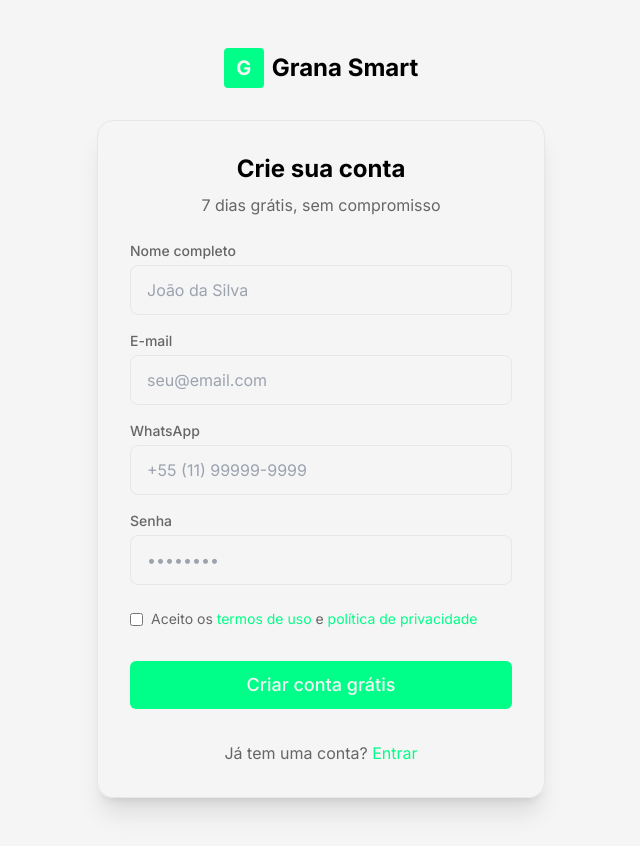
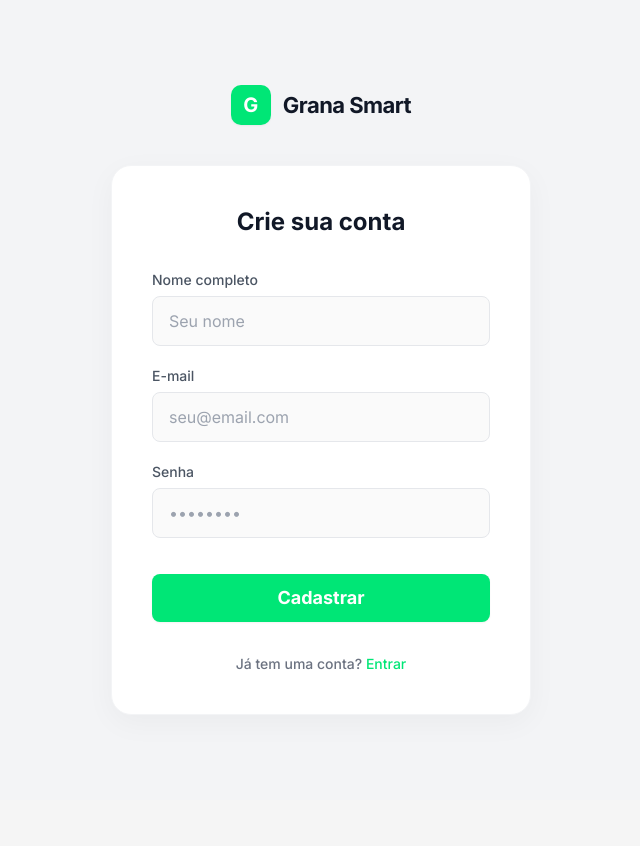
Before and after one commit to andrewsmorais/Dim-DIm-, a Next.js app: page /cadastro in a window 1280 px wide. Shown: the whole page, without its empty margins (319-959 px from the left). After the commit the page ends 800 px from the top, so only its background shows below. Built offline with nearby package versions, Linux system fonts and the light colour scheme.

Commit message:
style: update login and register pages to match new design

```diff
--- a/src/app/cadastro/page.tsx
+++ b/src/app/cadastro/page.tsx
@@ -1,66 +1,58 @@
 import Link from "next/link";
-import { Button } from "@/components/ui/button";
 
 export default function CadastroPage() {
   return (
-    <div className="min-h-screen flex flex-col items-center justify-center bg-background p-6 py-12">
-      <Link href="/" className="flex items-center gap-2 mb-8">
-        <div className="w-10 h-10 rounded bg-primary flex items-center justify-center text-background font-bold text-xl">G</div>
-        <span className="font-bold text-2xl text-text">Grana Smart</span>
+    <div className="min-h-screen flex flex-col items-center justify-center bg-[#F3F4F6] p-6 font-sans">
+      <Link href="/" className="flex items-center gap-3 mb-10">
+        <div className="w-10 h-10 rounded-[10px] bg-[#00E676] flex items-center justify-center text-white font-bold text-xl shadow-sm">
+          G
+        </div>
+        <span className="font-bold text-[22px] text-gray-900 tracking-tight">Grana Smart</span>
       </Link>
 
-      <div className="w-full max-w-md bg-surface border border-surface-light p-8 rounded-2xl shadow-xl">
-        <h1 className="text-2xl font-bold mb-2 text-center">Crie sua conta</h1>
-        <p className="text-center text-text-secondary mb-6">7 dias grátis, sem compromisso</p>
+      <div className="w-full max-w-[420px] bg-white border border-gray-100 p-8 sm:p-10 rounded-[20px] shadow-[0_8px_30px_rgb(0,0,0,0.04)]">
+        <h1 className="text-2xl font-bold mb-8 text-center text-gray-900">Crie sua conta</h1>
 
-        <form className="space-y-4">
+        <form className="space-y-5">
           <div>
-            <label className="block text-sm font-medium text-text-secondary mb-1">Nome completo</label>
+            <label className="block text-sm font-medium text-gray-600 mb-1.5">Nome completo</label>
             <input
               type="text"
-              className="w-full bg-background border border-surface-light rounded-lg px-4 py-3 text-text focus:outline-none focus:border-primary transition-colors"
-              placeholder="João da Silva"
+              className="w-full bg-[#FAFAFA] border border-gray-200 rounded-lg px-4 py-3 text-gray-900 placeholder:text-gray-400 focus:outline-none focus:border-[#00E676] focus:ring-1 focus:ring-[#00E676] transition-colors"
+              placeholder="Seu nome"
             />
           </div>
           <div>
-            <label className="block text-sm font-medium text-text-secondary mb-1">E-mail</label>
+            <label className="block text-sm font-medium text-gray-600 mb-1.5">E-mail</label>
             <input
               type="email"
-              className="w-full bg-background border border-surface-light rounded-lg px-4 py-3 text-text focus:outline-none focus:border-primary transition-colors"
+              className="w-full bg-[#FAFAFA] border border-gray-200 rounded-lg px-4 py-3 text-gray-900 placeholder:text-gray-400 focus:outline-none focus:border-[#00E676] focus:ring-1 focus:ring-[#00E676] transition-colors"
               placeholder="seu@email.com"
             />
           </div>
           <div>
-            <label className="block text-sm font-medium text-text-secondary mb-1">WhatsApp</label>
-            <input
-              type="tel"
-              className="w-full bg-background border border-surface-light rounded-lg px-4 py-3 text-text focus:outline-none focus:border-primary transition-colors"
-              placeholder="+55 (11) 99999-9999"
-            />
-          </div>
-          <div>
-            <label className="block text-sm font-medium text-text-secondary mb-1">Senha</label>
+            <label className="block text-sm font-medium text-gray-600 mb-1.5">Senha</label>
             <input
               type="password"
-              className="w-full bg-background border border-surface-light rounded-lg px-4 py-3 text-text focus:outline-none focus:border-primary transition-colors"
+              className="w-full bg-[#FAFAFA] border border-gray-200 rounded-lg px-4 py-3 text-gray-900 placeholder:text-gray-400 focus:outline-none focus:border-[#00E676] focus:ring-1 focus:ring-[#00E676] transition-colors"
               placeholder="••••••••"
             />
           </div>
 
-          <div className="flex items-start gap-2 py-2">
-            <input type="checkbox" id="termos" className="mt-1" />
-            <label htmlFor="termos" className="text-sm text-text-secondary">
-              Aceito os <Link href="#" className="text-primary hover:underline">termos de uso</Link> e <Link href="#" className="text-primary hover:underline">política de privacidade</Link>
-            </label>
+          <div className="pt-4">
+            <Link href="/dashboard" className="block w-full">
+              <button
+                type="button"
+                className="w-full h-12 bg-[#00E676] hover:bg-[#00C853] text-white font-bold text-lg rounded-lg transition-colors shadow-sm"
+              >
+                Cadastrar
+              </button>
+            </Link>
           </div>
-
-          <Link href="/dashboard" className="block pt-2">
-            <Button className="w-full h-12 text-lg">Criar conta grátis</Button>
-          </Link>
         </form>
 
-        <div className="mt-8 text-center text-text-secondary">
-          Já tem uma conta? <Link href="/login" className="text-primary hover:underline">Entrar</Link>
+        <div className="mt-8 text-center text-sm font-medium text-gray-500">
+          Já tem uma conta? <Link href="/login" className="text-[#00E676] hover:underline">Entrar</Link>
         </div>
       </div>
     </div>
--- a/src/app/login/page.tsx
+++ b/src/app/login/page.tsx
@@ -3,44 +3,53 @@ import { Button } from "@/components/ui/button";
 
 export default function LoginPage() {
   return (
-    <div className="min-h-screen flex flex-col items-center justify-center bg-background p-6">
-      <Link href="/" className="flex items-center gap-2 mb-10">
-        <div className="w-10 h-10 rounded bg-primary flex items-center justify-center text-background font-bold text-xl">G</div>
-        <span className="font-bold text-2xl text-text">Grana Smart</span>
+    <div className="min-h-screen flex flex-col items-center justify-center bg-[#F3F4F6] p-6 font-sans">
+      <Link href="/" className="flex items-center gap-3 mb-10">
+        <div className="w-10 h-10 rounded-[10px] bg-[#00E676] flex items-center justify-center text-white font-bold text-xl shadow-sm">
+          G
+        </div>
+        <span className="font-bold text-[22px] text-gray-900 tracking-tight">Grana Smart</span>
       </Link>
 
-      <div className="w-full max-w-md bg-surface border border-surface-light p-8 rounded-2xl shadow-xl">
-        <h1 className="text-2xl font-bold mb-6 text-center">Acesse sua conta</h1>
+      <div className="w-full max-w-[420px] bg-white border border-gray-100 p-8 sm:p-10 rounded-[20px] shadow-[0_8px_30px_rgb(0,0,0,0.04)]">
+        <h1 className="text-2xl font-bold mb-8 text-center text-gray-900">Acesse sua conta</h1>
 
-        <form className="space-y-4">
+        <form className="space-y-5">
           <div>
-            <label className="block text-sm font-medium text-text-secondary mb-1">E-mail</label>
+            <label className="block text-sm font-medium text-gray-600 mb-1.5">E-mail</label>
             <input
               type="email"
-              className="w-full bg-background border border-surface-light rounded-lg px-4 py-3 text-text focus:outline-none focus:border-primary transition-colors"
+              className="w-full bg-[#FAFAFA] border border-gray-200 rounded-lg px-4 py-3 text-gray-900 placeholder:text-gray-400 focus:outline-none focus:border-[#00E676] focus:ring-1 focus:ring-[#00E676] transition-colors"
               placeholder="seu@email.com"
             />
           </div>
           <div>
-            <label className="block text-sm font-medium text-text-secondary mb-1">Senha</label>
+            <label className="block text-sm font-medium text-gray-600 mb-1.5">Senha</label>
             <input
               type="password"
-              className="w-full bg-background border border-surface-light rounded-lg px-4 py-3 text-text focus:outline-none focus:border-primary transition-colors"
+              className="w-full bg-[#FAFAFA] border border-gray-200 rounded-lg px-4 py-3 text-gray-900 placeholder:text-gray-400 focus:outline-none focus:border-[#00E676] focus:ring-1 focus:ring-[#00E676] transition-colors"
               placeholder="••••••••"
             />
           </div>
 
-          <div className="flex justify-end">
-            <Link href="#" className="text-sm text-primary hover:underline">Esqueci minha senha</Link>
+          <div className="flex justify-end pt-1">
+            <Link href="#" className="text-sm text-[#00E676] font-medium hover:underline">Esqueci minha senha</Link>
           </div>
 
-          <Link href="/dashboard" className="block pt-2">
-            <Button className="w-full h-12 text-lg">Entrar</Button>
-          </Link>
+          <div className="pt-2">
+            <Link href="/dashboard" className="block w-full">
+              <button
+                type="button"
+                className="w-full h-12 bg-[#00E676] hover:bg-[#00C853] text-white font-bold text-lg rounded-lg transition-colors shadow-sm"
+              >
+                Entrar
+              </button>
+            </Link>
+          </div>
         </form>
 
-        <div className="mt-8 text-center text-text-secondary">
-          Não tem uma conta? <Link href="/cadastro" className="text-primary hover:underline">Criar conta</Link>
+        <div className="mt-8 text-center text-sm font-medium text-gray-500">
+          Não tem uma conta? <Link href="/cadastro" className="text-[#00E676] hover:underline">Criar conta</Link>
         </div>
       </div>
     </div>
```
